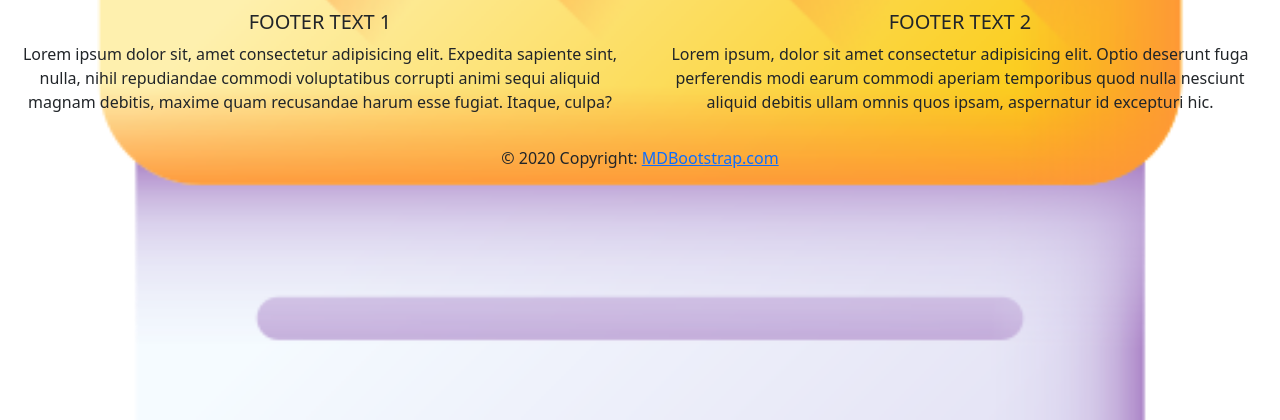
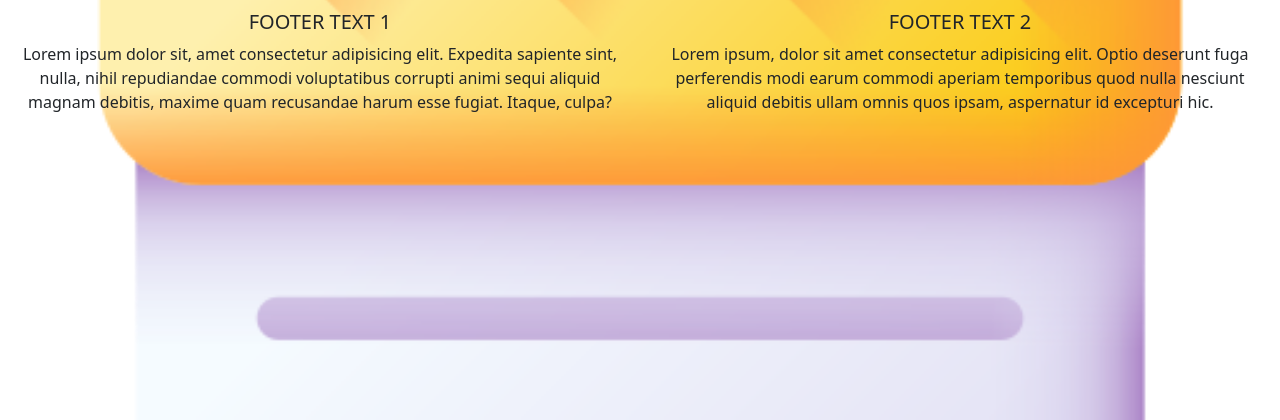
Before and after one commit to shivanipal13/Learing, a plain HTML site: page index.html in a window 1280 px wide. Shown: the part 380-800 px from the top of the page. Drawn offline with nearby package versions, Linux system fonts and the light colour scheme; files whose address does not match are found by name.

Commit message:
section and footer deleted

```diff
--- a/index.html
+++ b/index.html
@@ -100,21 +100,9 @@
     <!-- Grid row -->
 
   </div>
-  <!-- Footer Text -->
-
-  <!-- Copyright -->
-  <div class="footer-copyright text-center py-3">© 2020 Copyright:
-    <a href="/"> MDBootstrap.com</a>
-  </div>
-  <!-- Copyright -->
-
-</footer>
-<!-- Footer -->
-      <section>
 
 
-      </section>
-    <!-- You can include additional scripts or resources at the end of the body section -->
+
     <script src="main.js"></script>
 </body>
 </html>
```
